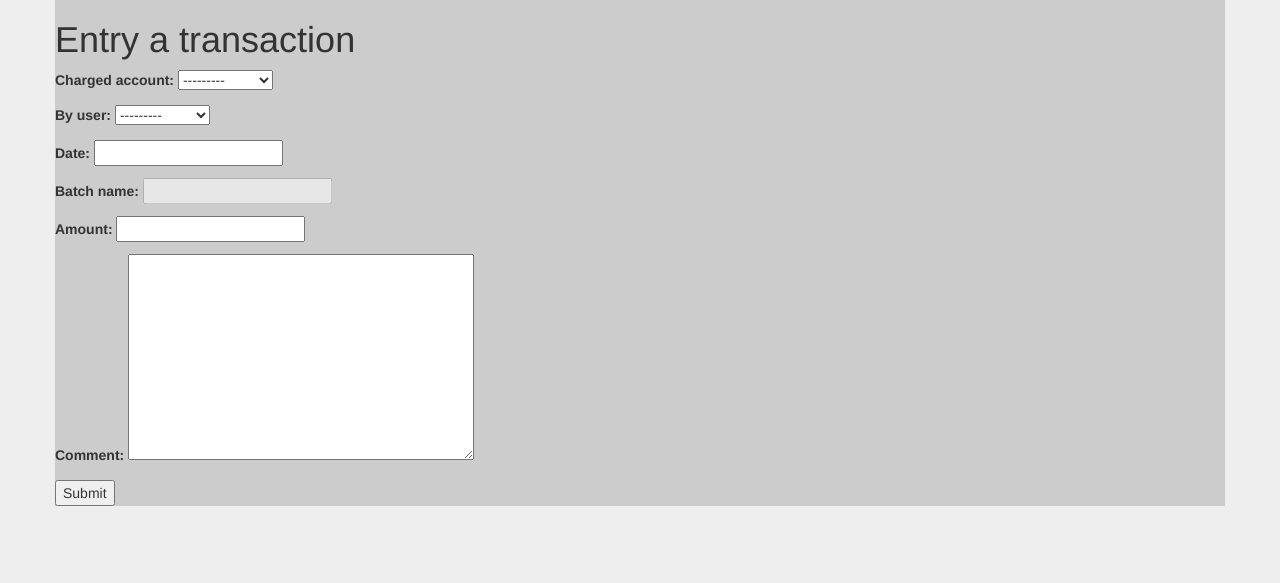
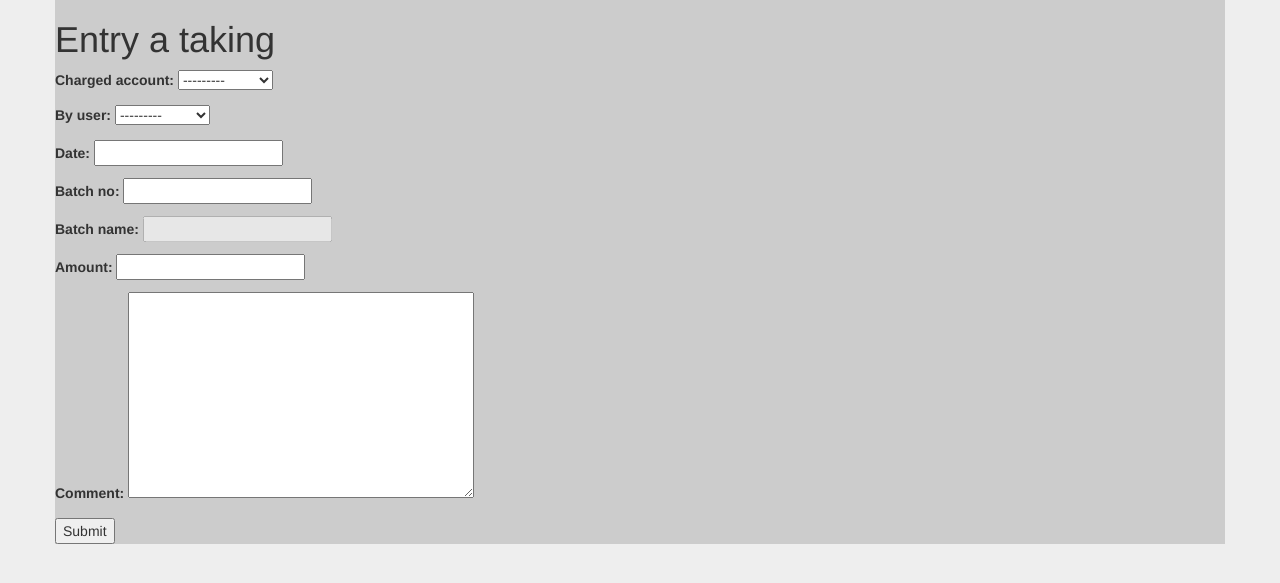
Before and after one commit to twothreenine/kerndlware, a Django app: page / in a window 1280 px wide. Shown: the top 583 px of the page. Run offline with Django 3.2, Linux system fonts and the light colour scheme; data comes from the database, SQL or seed files in the repository; both versions use the stored data as it was after the commit; some libraries are stand-ins or nearby versions.

Commit message:
taking form partly fixed

```diff
--- a/core/forms.py
+++ b/core/forms.py
@@ -1,26 +1,26 @@
 from django import forms
-from .models import Transaction
+from .models import Taking
 
-class TransactionForm(forms.ModelForm):
+class TakingForm(forms.ModelForm):
     batch_name = forms.CharField(disabled=True, required=False)
-    #batch_no = forms.IntegerField()
+    batch_no = forms.IntegerField()
     class Meta:
-        model = Transaction
+        model = Taking
         fields = [
             "charged_account",
             "by_user",
             "date",
-            #"batch_no",
+            "batch_no",
             #"batch",
             "batch_name",
             "amount",
             "comment"
         ]
-        widgets = {
+        #widgets = {
             #'batch': forms.TextInput(attrs={'size': 6, }),
             #'batch': forms.TextInput(attrs={'size': 6, }),
-        }
+        #}
 
-    def __init__(self, *args, **kwargs):
-        super(TransactionForm, self).__init__(*args, **kwargs)
+    #def __init__(self, *args, **kwargs):
+        #super(TakingForm, self).__init__(*args, **kwargs)
         #self.fields['batch'].label = "Batch no"
--- a/core/models.py
+++ b/core/models.py
@@ -712,8 +712,8 @@
     amount = models.FloatField()
     comment = models.TextField(blank=True)
     value = models.FloatField(default=0)
-    positive = models.BooleanField()
-    to_balance = models.BooleanField()
+    positive = models.NullBooleanField()
+    to_balance = models.NullBooleanField()
     status = models.ForeignKey('TransactionStatus', blank=True, null=True)
 
     @property
@@ -745,13 +745,7 @@
                             balance += transaction.value
                         else:
                             balance -= transaction.value
-                    else:
-                        pass
-                else:
-                    pass
             return balance
-        else:
-            pass
 
     @property
     def balance_str(self):
--- a/core/templates/core/account.html
+++ b/core/templates/core/account.html
@@ -21,7 +21,6 @@
       }
       .container {
         background-color: #ddd;
-        width: 1300px;
       }
       .row {
         background-color: #ccc;
@@ -29,7 +28,7 @@
     </style>
   </head>
   <body>
-    <div class="container">
+    <div class="container-fluid">
       <div class="row">
         <h1>Account</h1>
         <table class="table">
--- a/core/templates/core/index.html
+++ b/core/templates/core/index.html
@@ -30,7 +30,7 @@
   <body>
     <div class="container">
       <div class="row">
-        <h1>Entry a transaction</h1>
+        <h1>Entry a taking</h1>
         <form action="/" method="post">
           {% csrf_token %}
           {{ form.as_p }}
@@ -42,8 +42,8 @@
     <script src="https://ajax.googleapis.com/ajax/libs/jquery/1.12.4/jquery.min.js"></script>
     <script src="https://maxcdn.bootstrapcdn.com/bootstrap/3.3.7/js/bootstrap.min.js" integrity="sha384-Tc5IQib027qvyjSMfHjOMaLkfuWVxZxUPnCJA7l2mCWNIpG9mGCD8wGNIcPD7Txa" crossorigin="anonymous"></script>
     <script>
-      $('#id_batch').keyup(function(e) {
-        id = $('#id_batch').val()
+      $('#id_batch_no').keyup(function(e) {
+        id = $('#id_batch_no').val()
         api_url = "http://127.0.0.1:8000/batches/?format=json&id=" + id;
         $.ajax({
           url: api_url
--- a/core/views.py
+++ b/core/views.py
@@ -1,7 +1,7 @@
 from django.shortcuts import render
 from django.http import HttpResponse, HttpResponseRedirect
 from django.template import loader
-from .forms import TransactionForm
+from .forms import TakingForm
 from .models import Batch, Taking, Restitution, Inpayment, Depositation
 from .serializers import BatchSerializer
 from rest_framework import viewsets
@@ -16,16 +16,16 @@
     # if this is a POST request we need to process the form data
     if request.method == 'POST':
         # create a form instance and populate it with data from the request:
-        form = TransactionForm(request.POST)
+        form = TakingForm(request.POST)
         # check whether it's valid:
         if form.is_valid():
-            transaction = form.save()
-            transaction.perform()
+            taking = form.save()
+            taking.perform()
             return HttpResponseRedirect('/')
 
     # if a GET (or any other method) we'll create a blank form
     else:
-        form = TransactionForm()
+        form = TakingForm()
 
     context = {"form" : form}
     return HttpResponse(template.render(context, request))
```
Also changed, not shown: core/migrations/0013_auto_20161117_2248.py (added), core/migrations/0014_auto_20161117_2304.py (added), db.sqlite3.
